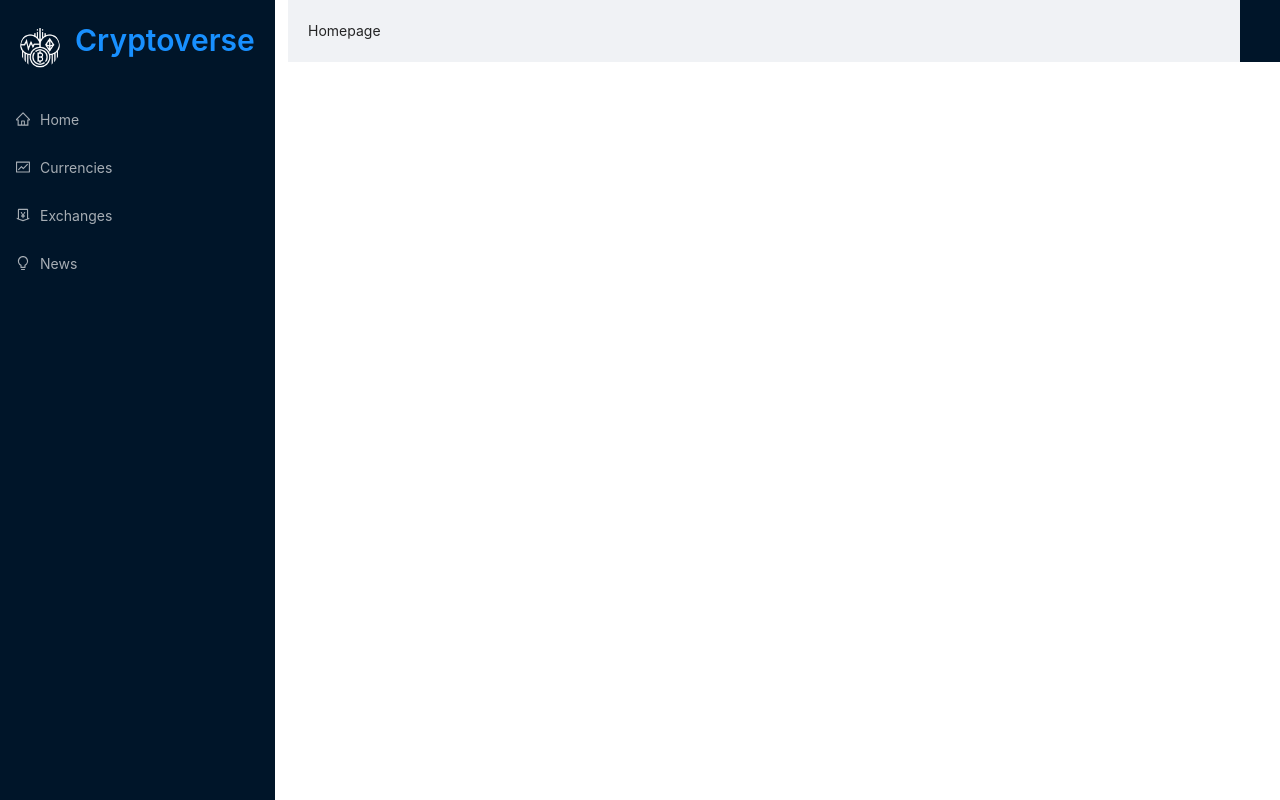
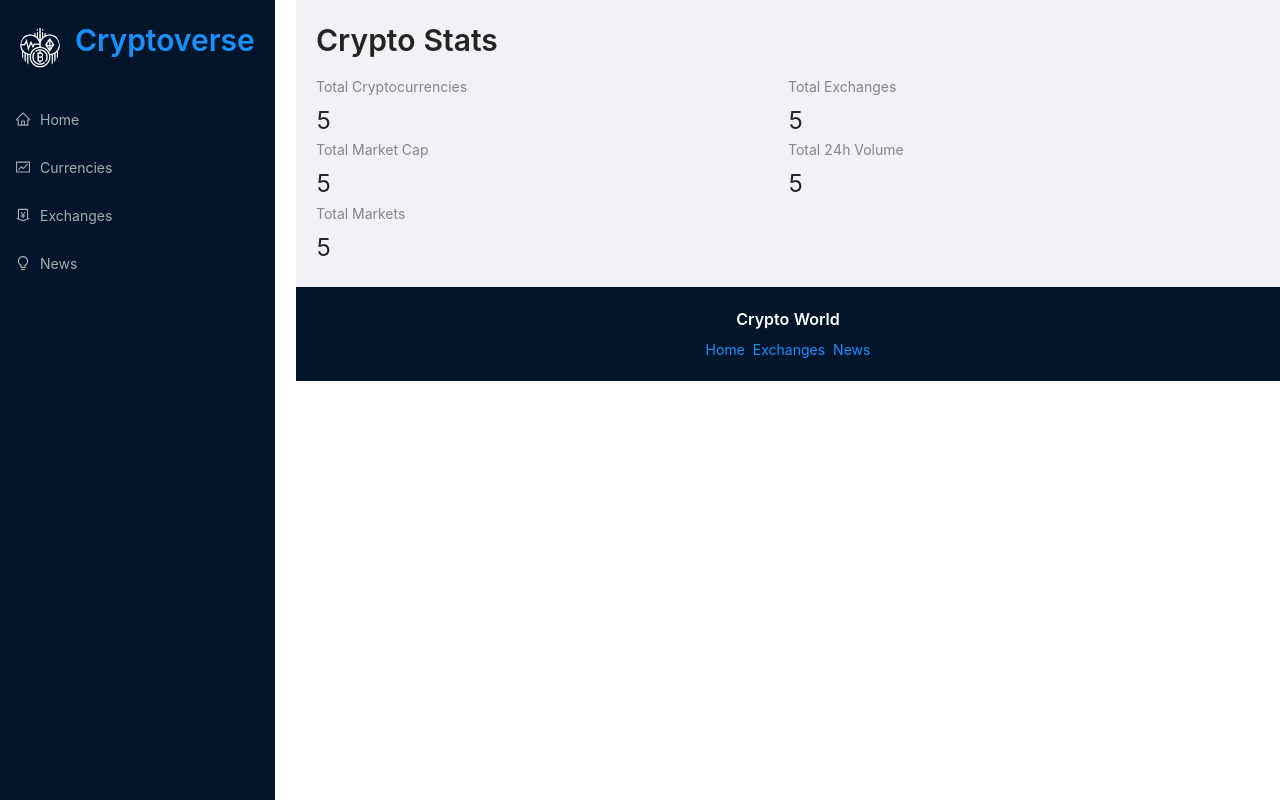
Before and after one commit to ChrisT303/Crypto-project, a React (Create React App) app: page / in a window 1280 px wide. Built offline with nearby package versions, Linux system fonts and the light colour scheme.

Commit message:
added footer, template to begin fetching api data with redux

```diff
--- a/src/App.js
+++ b/src/App.js
@@ -1,40 +1,50 @@
-import React from 'react';
-import {Routes, Route, Link} from 'react-router-dom';
-import {Layout, Typography, Space} from 'antd';
+import React from "react";
+import { Routes, Route, Link } from "react-router-dom";
+import { Layout, Typography, Space } from "antd";
 
-import './App.css'
+import "./App.css";
 
-import{ NavBar, Exchanges, Homepage, Currencies, News, CryptoDetails}from './components';
+import {
+  NavBar,
+  Exchanges,
+  Homepage,
+  Currencies,
+  News,
+  CryptoDetails,
+} from "./components";
 
 function App() {
   return (
-    <div className='app'>
-      <div className='navbar'>
-       <NavBar />
+    <div className="app">
+      <div className="navbar">
+        <NavBar />
       </div>
-      <div className='main'>
-       <Layout>
-          <div className='routes'>
+      <div className="main">
+        <Layout>
+          <div className="routes">
             <Routes>
-              <Route path='/' element={<Homepage/>}>
-              </Route>
-              <Route path='/exchanges' element={<Exchanges/>}>
-              </Route>
-              <Route path='/cryptocurrencies' element={<Currencies/>}>
-              </Route>
-              <Route path='/crypto/:coinId' element={<CryptoDetails/>}>
-              </Route>
-              <Route path='/news' element={<News/>}>
-              </Route>
+              <Route path="/" element={<Homepage />}></Route>
+              <Route path="/exchanges" element={<Exchanges />}></Route>
+              <Route path="/cryptocurrencies" element={<Currencies />}></Route>
+              <Route path="/crypto/:coinId" element={<CryptoDetails />}></Route>
+              <Route path="/news" element={<News />}></Route>
             </Routes>
           </div>
-
-
-       </Layout>
+        </Layout>
+        <div className="footer">
+          <Typography.Title
+            level={5}
+            style={{ color: "white", textAlign: "center" }}
+          >
+            Crypto World <br />
+          </Typography.Title>
+          <Space>
+            <Link to="/">Home</Link>
+            <Link to="/exchanges">Exchanges</Link>
+            <Link to="/news">News</Link>
+          </Space>
         </div>
-        <div className='footer'>
-
-        </div>
+      </div>
     </div>
   );
 }
--- a/src/components/Homepage.jsx
+++ b/src/components/Homepage.jsx
@@ -1,8 +1,22 @@
 import React from 'react'
+import millify from 'millify';
+import { Typography, Row, Col, Statistic } from 'antd';
+import { Link } from 'react-router-dom';
+
+const { Title } = Typography;
 
 const Homepage = () => {
   return (
-    <div>Homepage</div>
+    <>
+      <Title level={2} className='heading'>Crypto Stats</Title>
+        <Row>
+            <Col span={12}><Statistic title='Total Cryptocurrencies' value='5' /></Col>
+            <Col span={12}><Statistic title='Total Exchanges' value='5' /></Col>
+            <Col span={12}><Statistic title='Total Market Cap' value='5' /></Col>
+            <Col span={12}><Statistic title='Total 24h Volume' value='5' /></Col>
+            <Col span={12}><Statistic title='Total Markets' value='5' /></Col>
+        </Row>
+    </>
   )
 }
 
```
